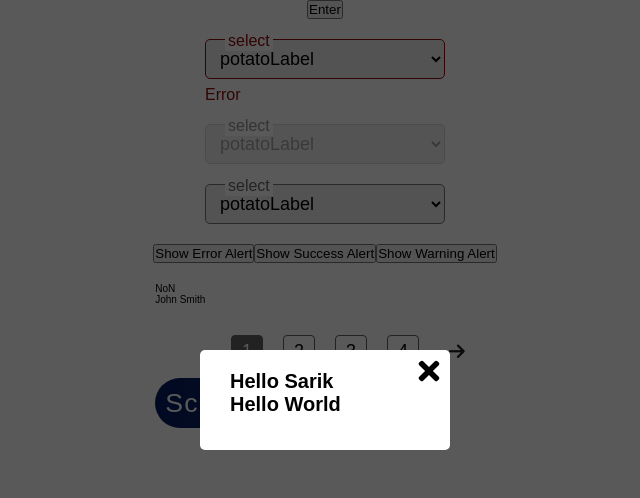
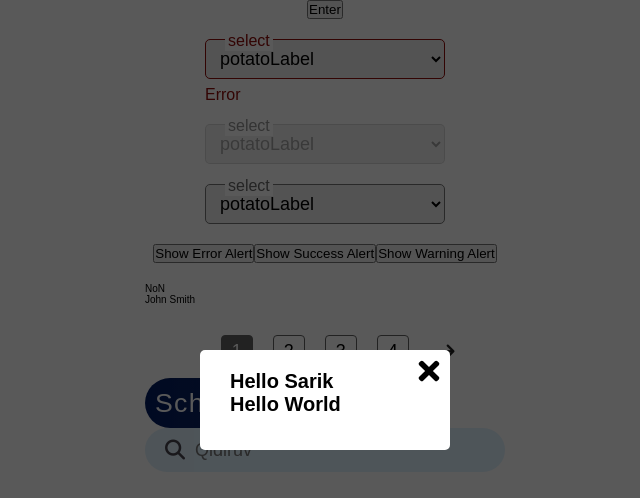
Before and after one commit to DeadMonstr/gennis2.0, a React (Create React App) app: page / in a window 1280 px wide. Shown: the top 498 px of the page, without its empty margins (315-955 px from the left). Built offline with nearby package versions, Linux system fonts and the light colour scheme.

Commit message:
search input

```diff
--- a/src/pages/home/ui/home.js
+++ b/src/pages/home/ui/home.js
@@ -174,6 +174,7 @@ export const Home = () => {
                     }}
                 />
                 <MainSwitch/>
+                <SearchInput/>
             </div>
 
             {/*<Table*/}
--- a/src/shared/ui/searchInput/search.js
+++ b/src/shared/ui/searchInput/search.js
@@ -6,13 +6,13 @@ const SearchInput = memo(({ search}) => {
 
     return (
         <label id={cls.search} className={cls.search}>
+            <span><i className="fas fa-search" /></span>
             <input
                 value={search}
                 placeholder={"Qidiruv "}
                 id="search"
                 type="text"
             />
-            <span><i className="fas fa-search" /></span>
         </label>
     );
 });
```
